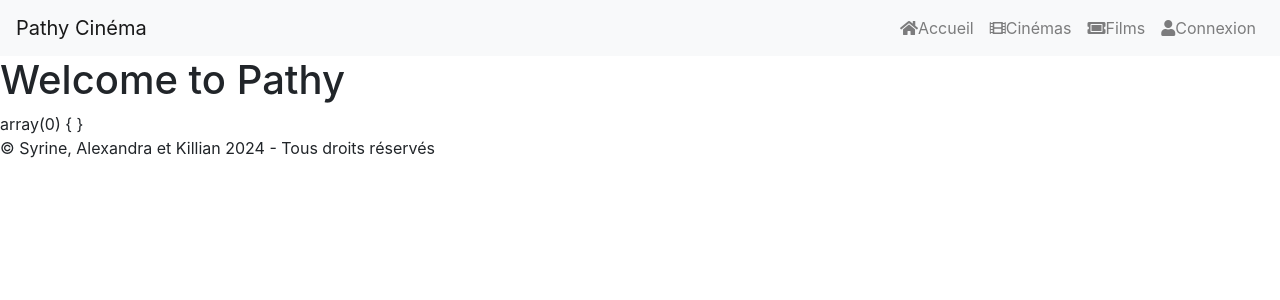
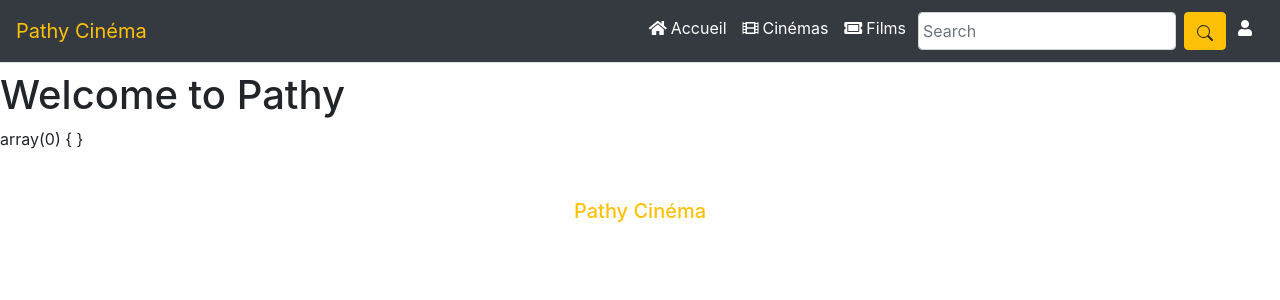
Before and after one commit to GHSyrine/DonkeyEvent, a PHP site: page /Template/home.html.php in a window 1280 px wide. Shown: the top 300 px of the page. Run offline with PHP 8.4, Linux system fonts and the light colour scheme; some libraries are stand-ins or nearby versions.

Commit message:
ajout front de la page header, footer et cinemaAll

```diff
--- a/Template/footer.html.php
+++ b/Template/footer.html.php
@@ -1,5 +1,18 @@
-<footer>
-    <p>&copy; Syrine, Alexandra et Killian 2024 - Tous droits réservés</p>
+    <div class="container mt-5 ">
+        <div class="col">
+            <h5 class="title text-capitalize text-warning text-center">Pathy Cinéma</h5>
+        <p class="icon text-capitalize text-white text-center">retrouvez-nous :&nbsp;<svg xmlns="http://www.w3.org/2000/svg" width="16" height="16" fill="currentColor" class="bi bi-facebook" viewBox="0 0 16 16">
+            <path d="M16 8.049c0-4.446-3.582-8.05-8-8.05C3.58 0-.002 3.603-.002 8.05c0 4.017 2.926 7.347 6.75 7.951v-5.625h-2.03V8.05H6.75V6.275c0-2.017 1.195-3.131 3.022-3.131.876 0 1.791.157 1.791.157v1.98h-1.009c-.993 0-1.303.621-1.303 1.258v1.51h2.218l-.354 2.326H9.25V16c3.824-.604 6.75-3.934 6.75-7.951"/>
+            </svg>&nbsp;
+            <svg xmlns="http://www.w3.org/2000/svg" width="16" height="16" fill="currentColor" class="bi bi-instagram" viewBox="0 0 16 16">
+            <path d="M8 0C5.829 0 5.556.01 4.703.048 3.85.088 3.269.222 2.76.42a3.9 3.9 0 0 0-1.417.923A3.9 3.9 0 0 0 .42 2.76C.222 3.268.087 3.85.048 4.7.01 5.555 0 5.827 0 8.001c0 2.172.01 2.444.048 3.297.04.852.174 1.433.372 1.942.205.526.478.972.923 1.417.444.445.89.719 1.416.923.51.198 1.09.333 1.942.372C5.555 15.99 5.827 16 8 16s2.444-.01 3.298-.048c.851-.04 1.434-.174 1.943-.372a3.9 3.9 0 0 0 1.416-.923c.445-.445.718-.891.923-1.417.197-.509.332-1.09.372-1.942C15.99 10.445 16 10.173 16 8s-.01-2.445-.048-3.299c-.04-.851-.175-1.433-.372-1.941a3.9 3.9 0 0 0-.923-1.417A3.9 3.9 0 0 0 13.24.42c-.51-.198-1.092-.333-1.943-.372C10.443.01 10.172 0 7.998 0zm-.717 1.442h.718c2.136 0 2.389.007 3.232.046.78.035 1.204.166 1.486.275.373.145.64.319.92.599s.453.546.598.92c.11.281.24.705.275 1.485.039.843.047 1.096.047 3.231s-.008 2.389-.047 3.232c-.035.78-.166 1.203-.275 1.485a2.5 2.5 0 0 1-.599.919c-.28.28-.546.453-.92.598-.28.11-.704.24-1.485.276-.843.038-1.096.047-3.232.047s-2.39-.009-3.233-.047c-.78-.036-1.203-.166-1.485-.276a2.5 2.5 0 0 1-.92-.598 2.5 2.5 0 0 1-.6-.92c-.109-.281-.24-.705-.275-1.485-.038-.843-.046-1.096-.046-3.233s.008-2.388.046-3.231c.036-.78.166-1.204.276-1.486.145-.373.319-.64.599-.92s.546-.453.92-.598c.282-.11.705-.24 1.485-.276.738-.034 1.024-.044 2.515-.045zm4.988 1.328a.96.96 0 1 0 0 1.92.96.96 0 0 0 0-1.92m-4.27 1.122a4.109 4.109 0 1 0 0 8.217 4.109 4.109 0 0 0 0-8.217m0 1.441a2.667 2.667 0 1 1 0 5.334 2.667 2.667 0 0 1 0-5.334"/>
+            </svg>&nbsp;
+            <svg xmlns="http://www.w3.org/2000/svg" width="16" height="16" fill="currentColor" class="bi bi-youtube" viewBox="0 0 16 16">
+            <path d="M8.051 1.999h.089c.822.003 4.987.033 6.11.335a2.01 2.01 0 0 1 1.415 1.42c.101.38.172.883.22 1.402l.01.104.022.26.008.104c.065.914.073 1.77.074 1.957v.075c-.001.194-.01 1.108-.082 2.06l-.008.105-.009.104c-.05.572-.124 1.14-.235 1.558a2.01 2.01 0 0 1-1.415 1.42c-1.16.312-5.569.334-6.18.335h-.142c-.309 0-1.587-.006-2.927-.052l-.17-.006-.087-.004-.171-.007-.171-.007c-1.11-.049-2.167-.128-2.654-.26a2.01 2.01 0 0 1-1.415-1.419c-.111-.417-.185-.986-.235-1.558L.09 9.82l-.008-.104A31 31 0 0 1 0 7.68v-.123c.002-.215.01-.958.064-1.778l.007-.103.003-.052.008-.104.022-.26.01-.104c.048-.519.119-1.023.22-1.402a2.01 2.01 0 0 1 1.415-1.42c.487-.13 1.544-.21 2.654-.26l.17-.007.172-.006.086-.003.171-.007A100 100 0 0 1 7.858 2zM6.4 5.209v4.818l4.157-2.408z"/>
+            </svg>
+        </p>
+        </div>
+
+    <p class="copyright text-white text-center">&copy; Syrine, Alexandra et Killian 2024 - Tous droits réservés</p>
 </footer>
-</body>
 </html>
--- a/Template/header.html.php
+++ b/Template/header.html.php
@@ -6,29 +6,36 @@
 
     <link rel="stylesheet" href="https://stackpath.bootstrapcdn.com/bootstrap/4.5.2/css/bootstrap.min.css">
     <link rel="stylesheet" href="https://cdnjs.cloudflare.com/ajax/libs/font-awesome/5.15.4/css/all.min.css">
+    <link href="../style.css" rel="stylesheet">
     <title>Pathy</title>
 </head>
 
  <header>
-    <nav class="navbar navbar-expand-lg navbar-light bg-light">
-        <a class="navbar-brand" href="/home/all">Pathy Cinéma</a>
-        <button class="navbar-toggler" type="button" data-toggle="collapse" data-target="#navbarSupportedContent" aria-controls="navbarSupportedContent" aria-expanded="false" aria-label="Toggle navigation">
+    <nav class="navbar navbar-expand-lg navbar-light bg-lightp-3 mb-2 bg-dark border-bottom">
+        <a class="navbar-brand text-warning" href="/home/all">Pathy Cinéma</a>
+        <button class="navbar-toggler " type="button" data-toggle="collapse" data-target="#navbarSupportedContent" aria-controls="navbarSupportedContent" aria-expanded="false" aria-label="Toggle navigation">
             <span class="navbar-toggler-icon"></span>
         </button>
 
         <div class="collapse navbar-collapse" id="navbarSupportedContent">
             <ul class="navbar-nav ml-auto">
                 <li class="nav-item">
-                    <a class="nav-link" href="/"><i class="fas fa-home"></i>Accueil</a>
+                    <a class="nav-link text-white" href="/"><i class="fas fa-home">&nbsp;</i>Accueil</a>
                 </li>
                 <li class="nav-item">
-                    <a class="nav-link" href="/cinema"><i class="fas fa-film"></i>Cinémas</a>
+                    <a class="nav-link text-white" href="/cinema"><i class="fas fa-film">&nbsp;</i>Cinémas</a>
                 </li>
                 <li class="nav-item">
-                    <a class="nav-link" href="/movie"><i class="fas fa-ticket-alt"></i>Films</a>
+                    <a class="nav-link text-white" href="/movie"><i class="fas fa-ticket-alt">&nbsp;</i>Films</a>
                 </li>
+                <form class="d-flex">
+                    <input class="form-control m-1 me-1 p-1" type="search" placeholder="Search" aria-label="Search">
+                    <button class="btn btn-warning m-1" type="submit"><svg xmlns="http://www.w3.org/2000/svg" width="16" height="16" fill="currentColor" class="bi bi-search" viewBox="0 0 16 16">
+  <path d="M11.742 10.344a6.5 6.5 0 1 0-1.397 1.398h-.001q.044.06.098.115l3.85 3.85a1 1 0 0 0 1.415-1.414l-3.85-3.85a1 1 0 0 0-.115-.1zM12 6.5a5.5 5.5 0 1 1-11 0 5.5 5.5 0 0 1 11 0"/>
+</svg></button>
+                </form>
                 <li class="nav-item">
-                    <a class="nav-link" href="/user"><i class="fas fa-user"></i>Connexion</a>
+                    <a class="nav-link text-white" href="/user"><i class="fas fa-user">&nbsp;</i></a>
                 </li>
             </ul>
         </div>
--- a/Template/roomone.html.php
+++ b/Template/roomone.html.php
@@ -38,8 +38,7 @@ include 'Template/header.html.php';
                                 <?php $movies[] = $movie->getId();?>
                                 <a href ="/movie/one/<?=$movie->getId()?>"><?=$movie->getName()?> </a>
                                 <br>
-                                <?php echo $movie->getDescription(); ?>
-                                <br>
+
                         <?php echo "Release_date" . $movie->getReleaseDate();
                         //ajouter l'image
                         endif;
--- a/index.php
+++ b/index.php
@@ -65,7 +65,6 @@ class App
       require_once 'Controller/' . $controller;
       $this->controller = new (ucfirst($this->URL[0]) . 'Controller');
 
-      var_dump($this->params);
 
       // Si la méthode dans les paramètres existe, garder la méthode, sinon garder la méthode par défaut
       if (!in_array($this->params[0], $this->controller->ALLOWED_METHODS) && !empty($this->params)) {
--- /dev/null
+++ b/style.css
@@ -0,0 +1,7 @@
+.text-cinema:hover{
+    background-color: dimgray !important;
+
+}
+.navbar-nav{
+    color: white;
+}
```
Also changed, not shown: Template/cinemaall.html.php (+11 -10 lines).
